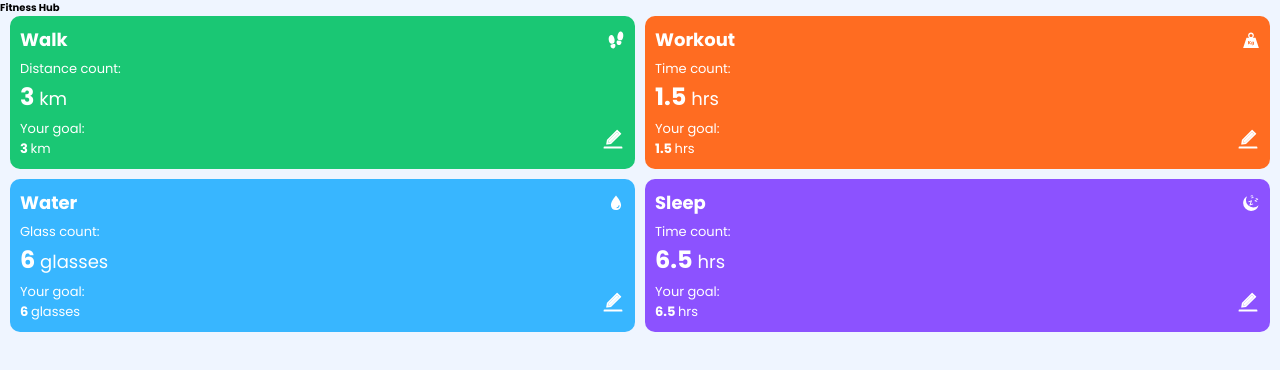
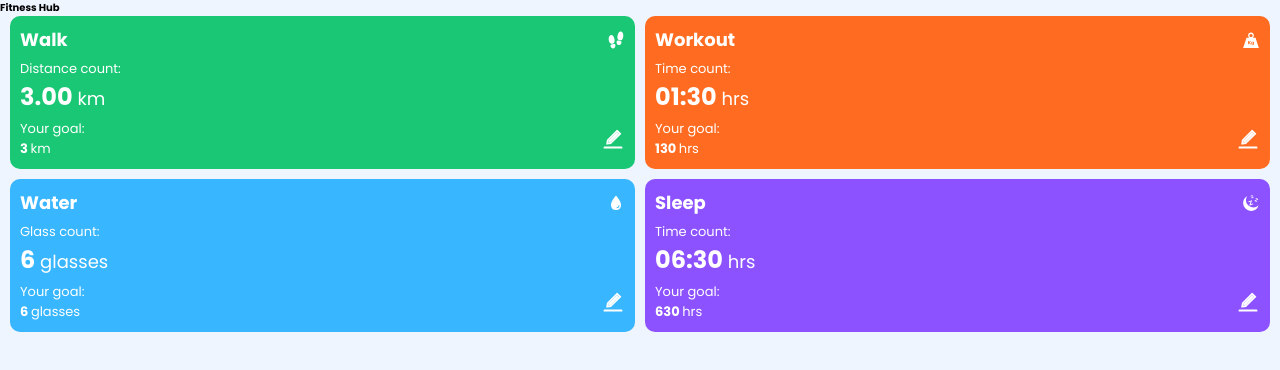
Before and after one commit to vanshp0272/fitness-hub, a React (Create React App) app: page / in a window 1280 px wide. Shown: the top 370 px of the page. Built offline with nearby package versions, Linux system fonts and the light colour scheme.

Commit message:
Create util function to format count in ProgressCard

```diff
--- a/src/App.js
+++ b/src/App.js
@@ -12,13 +12,13 @@ function App() {
           count={3} units="km" />
         <ProgressCard
           name="Workout" cardStyle="card--orange" cardLabel="Time"
-          count={1.5} units="hrs" />
+          count={[1, 30]} units="hrs" />
         <ProgressCard
           name="Water" cardStyle="card--blue" cardLabel="Glass"
           count={6} units="glasses" />
         <ProgressCard
           name="Sleep" cardStyle="card--purple" cardLabel="Time"
-          count={6.5} units="hrs" />
+          count={[6, 30]} units="hrs" />
       </section>
     </>
   );
--- a/src/components/ProgressCard.js
+++ b/src/components/ProgressCard.js
@@ -3,6 +3,7 @@ import './ProgressCard.css';
 import { IoFootsteps, IoWaterSharp } from 'react-icons/io5';
 import { GiNightSleep, GiWeight } from 'react-icons/gi';
 import { AiTwotoneEdit } from 'react-icons/ai';
+import { countFormatter } from '../utils';
 
 export default function ProgressCard({
   name,
@@ -33,7 +34,7 @@ export default function ProgressCard({
         </p>
         <div className="card__counter">
           <span className="text text--big text--bold">
-            {count}
+            {countFormatter(count, units)}
           </span>
           <span className="text text--med">
             {units}
--- /dev/null
+++ b/src/utils.js
@@ -0,0 +1,12 @@
+export const countFormatter = (count, units) => {
+  if (units === "km") {
+    return count.toFixed(2);
+  }
+  else if (units === "hrs") {
+    // count has format [ hours, minutes ]
+    const hours = ("0" + count[0]).slice(-2); // Prepend 0 if necessary
+    const minutes = ("0" + count[1]).slice(-2);
+    return `${hours}:${minutes}`;
+  }
+  return count;
+}
```
